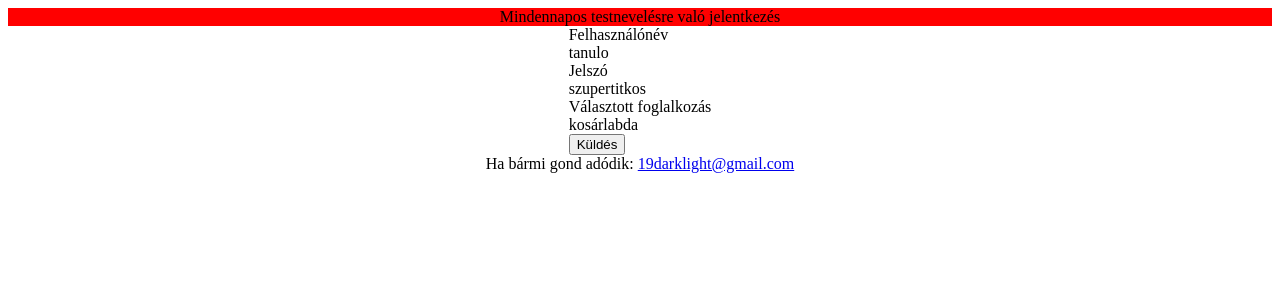
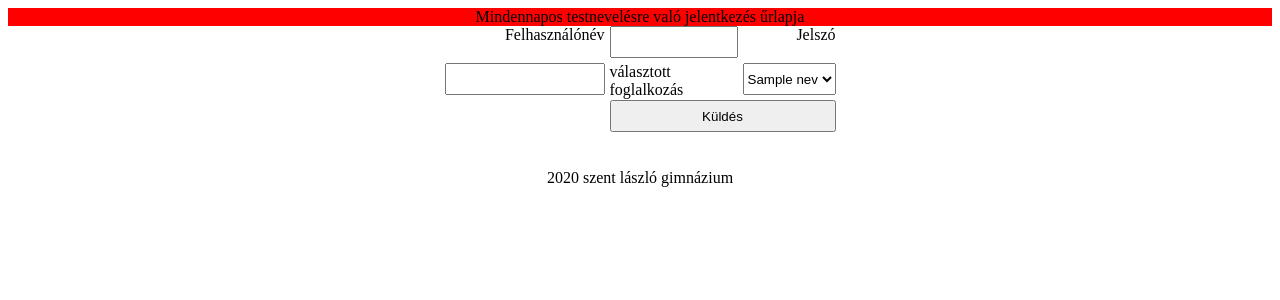
Before and after one commit to DarkLight19/django2021, a Django app: template elsoprojekt/templates/tesi.html in a window 1280 px wide. Shown: the top 300 px of the page. Run offline with Django 3.2, Linux system fonts and the light colour scheme; the template is opened without the code that fills it: most values are stand-ins (such as "Sample title", 1, 10 or a date in 2020).

Commit message:
jó szar

```diff
--- a/elsoprojekt/elsoapp/views.py
+++ b/elsoprojekt/elsoapp/views.py
@@ -17,5 +17,6 @@ def home_view(request, *args, **kwargs):
     return render(request, "home.html", kontextus)
 
 def tesijel(request):
-    kontextus = {}
+    foglalkozasnevek = Foglalkozas.objects.all()
+    kontextus = {"foglalkozasok": Foglalkozas.objects.all()}
     return render(request, "tesi.html", kontextus)
--- a/elsoprojekt/static/style.css
+++ b/elsoprojekt/static/style.css
@@ -1,12 +1,30 @@
 header{
     background-color : red;
 }
-
 header, footer{
-    text-align: center;
+    text-align : center;
 }
 
 main{
+
+
+}
+
+.grid-container{
     display: grid;
     justify-content: center;
+
+    grid-template-columns: 10em 8em;
+    grid-template-rows: 2em 2em 2em 2em;
+
+    gap : 5px;
 }
+
+.grid-container button{
+    grid-column-start: 2;
+    grid-column-end: five;
+}
+
+.grid-label{
+    justify-self: end;
+}
--- a/elsoprojekt/templates/home.html
+++ b/elsoprojekt/templates/home.html
@@ -4,6 +4,8 @@
     <meta charset="UTF-8">
     <meta name="viewport" content="width=device-width, initial-scale=1.0">
     <title>Document</title>
+
+    {% load static %}
 </head>
 <body>
     <h1>hello world</h1>
--- a/elsoprojekt/templates/tesi.html
+++ b/elsoprojekt/templates/tesi.html
@@ -1,39 +1,40 @@
 <!DOCTYPE html>
-<html lang="en">
+<html lang="hu">
 <head>
     <meta charset="UTF-8">
     <meta http-equiv="X-UA-Compatible" content="IE=edge">
     <meta name="viewport" content="width=device-width, initial-scale=1.0">
     <title>Document</title>
+
     {% load static %}
 
     <link rel="stylesheet" href="{% static 'style.css' %}">
-
-    <style>
-
-    </style>
 </head>
 <body>
     <header>
-        Mindennapos testnevelésre való jelentkezés
+        Mindennapos testnevelésre való jelentkezés űrlapja
     </header>
 
     <main>
-        <form action="">
-            <div class ="grid-container">
-                <div class="grid-label">Felhasználónév</div>
-                <div class="grid-item">tanulo</div>
-                <div class="grid-label">Jelszó</div>
-                <div class="grid-item">szupertitkos</div>
-                <div class="grid-label">Választott foglalkozás</div>
-                <div class="grid-item">kosárlabda</div>
-                <button>Küldés</button>
-            </div>
-        </form>
+      <form action="">
+        <div class="grid-container">
+            <label for="fnev" class="grid-label">Felhasználónév</label>
+            <input type="text" name="" id="fnev">
+            <label for="jelszo" class="grid-label">Jelszó</label>
+            <input type="password" name="" id="jelszo">
+            <label for="valasztas" class="grid-label">választott foglalkozás</label>
+            <select name="" id="valasztas">
+                {% for foglalkozas in foglalkotasok %}
+                    <option value="">{{foglalkozas.nev}}</option>
+                {% endfor %}
+            </select>
+            <button>Küldés</button>
+        </div>
+      </form>
     </main>
 
     <footer>
-        Ha bármi gond adódik: <a href ="19darklight@gmail.com">19darklight@gmail.com</a>
+        2020 szent lászló gimnázium
     </footer>
 </body>
 </html>
```
